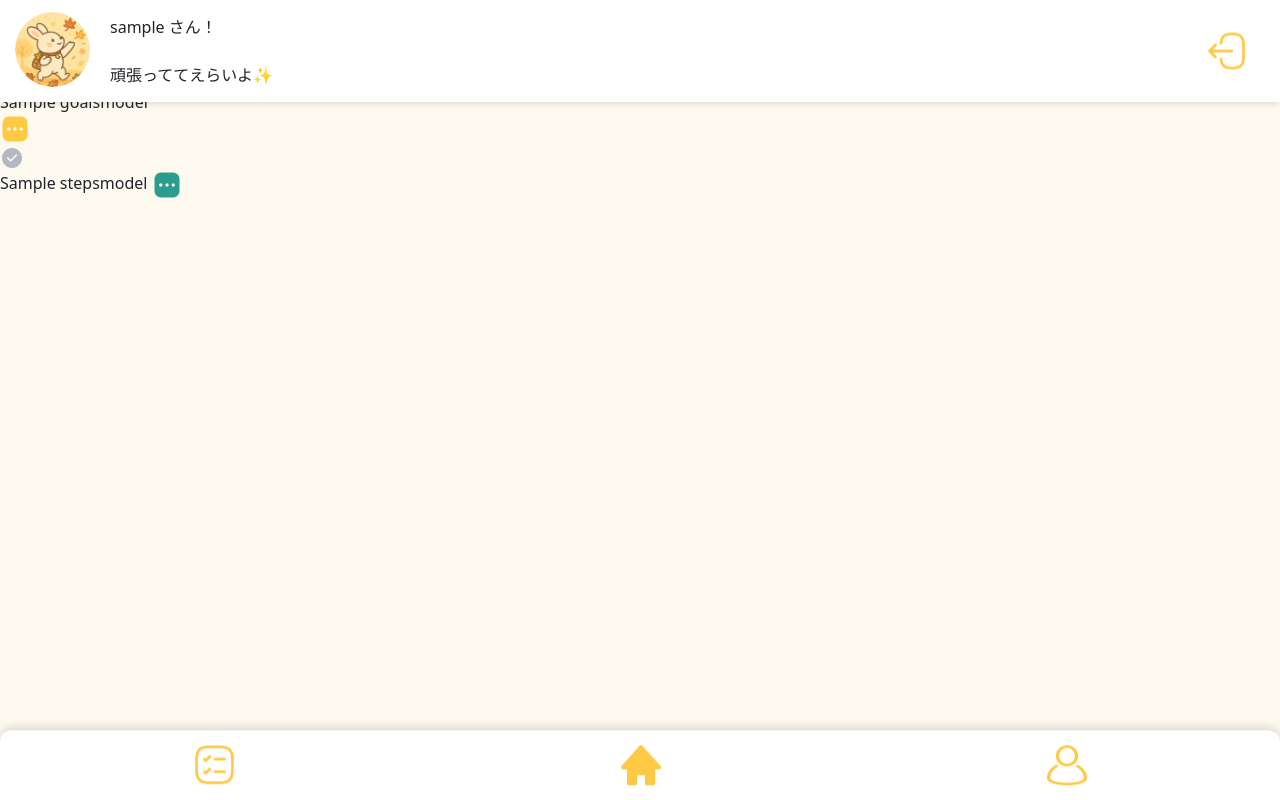
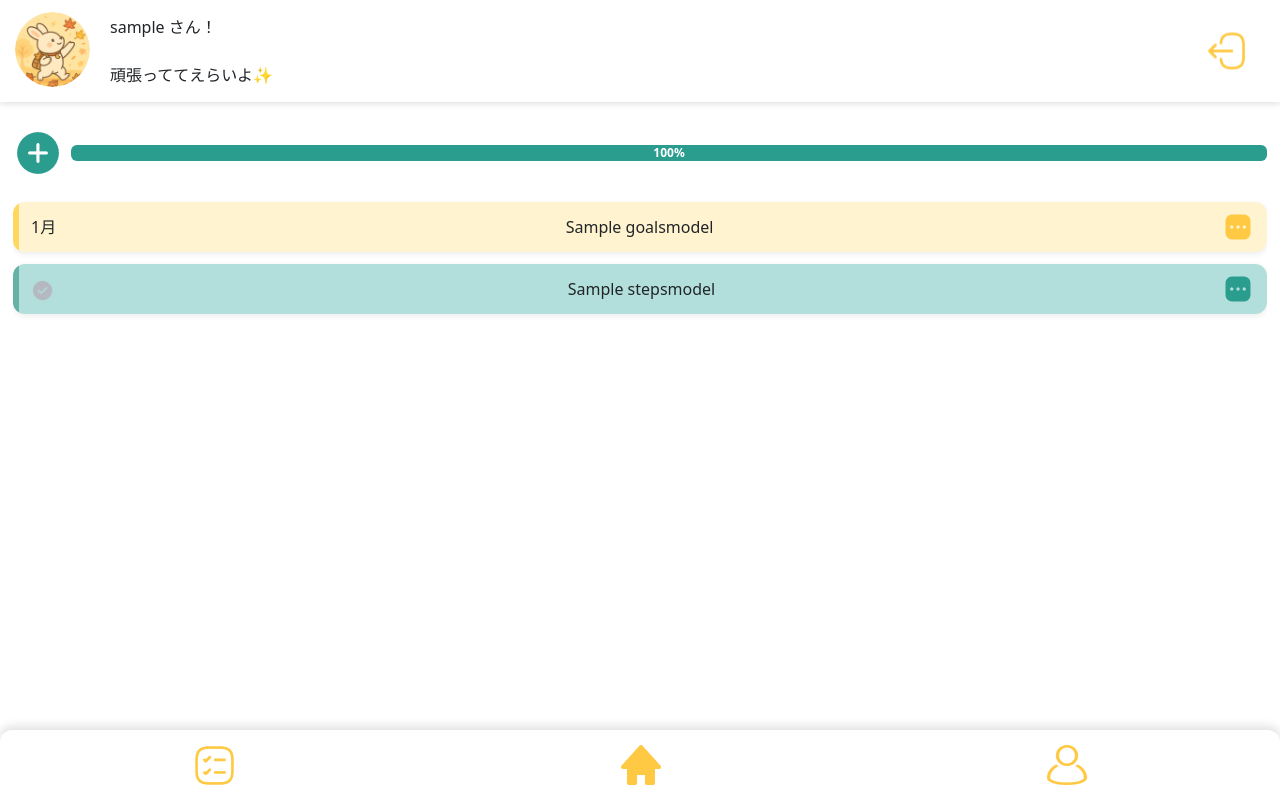
Before and after one commit to 2025-Autumn-RareTECH-Team-B/app, a Django app: page /goals/1/ in a window 1280 px wide. Run offline with Django 5.2, Linux system fonts and the light colour scheme; a user stored in the database is signed in; tables that the repository leaves empty hold one stand-in row (values such as "Sample post"); some libraries are stand-ins or nearby versions; some web fonts are replaced.

Commit message:
fix:goal_detail.css goal_detail.html favicon3.png追加 base.html ファビコンを変更

```diff
--- /dev/null
+++ b/app/goals/static/goals/css/goal_detail.css
@@ -0,0 +1,114 @@
+.page-content {
+    padding-top: 118px !important;   /* ← これを追加！ヘッダーの高さぶん */
+    background-color: var(--white);
+    margin: 0 13px;
+}
+
+/* ===== 長期目標（黄色）ボックス ===== */
+.goals_select {
+    position: relative; /* ← 縦ラインの基準にする */
+    background-color: #FFF4CF;  /* 柔らかい黄色 */
+    border-radius: 12px;
+    padding: 10px 14px 10px 18px; /* ← 左に少し余白を増やす */
+    display: flex;
+    align-items: center;
+    justify-content: space-between;
+    box-shadow: 0 2px 6px rgba(0,0,0,0.08);
+    margin-bottom: 12px;
+    overflow: hidden; /* ← 線のはみ出し防止 */
+}
+
+/* 左の縦ライン（黄色） */
+.goals_select::before {
+    content: "";
+    position: absolute;
+    left: 0; /* ← ボックス内の左端 */
+    top: 0;
+    width: 6px;  /* 線の太さ */
+    height: 100%;
+    border-top-left-radius: 12px;
+    border-bottom-left-radius: 12px;
+    background-color: #FFD75F; /* 黄色ライン */
+    z-index: 1;
+}
+
+/* ===== ステップ（緑）ボックス ===== */
+.step-items {
+    position: relative; /* ← 縦ラインの基準にする */
+    background-color: #B2DFDB; /* やや青寄りの緑 */
+    border-radius: 12px;
+    padding: 10px 14px 10px 18px; /* ← 左に少し余白を増やす */
+    display: flex;
+    align-items: center;
+    justify-content: space-between;
+    box-shadow: 0 2px 6px rgba(0,0,0,0.08);
+    margin-bottom: 12px;
+    overflow: hidden; /* ← 線のはみ出し防止 */
+}
+
+/* 左の縦ライン（緑） */
+.step-items::before {
+    content: "";
+    position: absolute;
+    left: 0; /* ← ボックス内の左端 */
+    top: 0;
+    width: 6px;
+    height: 100%;
+    border-top-left-radius: 12px;
+    border-bottom-left-radius: 12px;
+    background-color: #66B2A7; /* 緑ライン */
+    z-index: 1;
+}
+
+
+.d-flex.align-items-center.mb-3 {
+    margin-top: 10px;
+    margin-bottom: 24px !important;
+}
+
+body {
+    background: var(--white) !important;
+}
+
+.progress-bar.bg-success {
+    background-color: var(--green) !important; /* 柔らかいミント系の緑 */
+}
+
+.progress {
+    height: 16px; /* ← デフォルト8px前後。お好みで12〜16px程度に */
+}
+
+/* 左右の要素（月と三点リーダー）を固定幅に */
+.goals_select p:first-child,   /* 月の部分 */
+.goals_select button {         /* 三点リーダー */
+    flex-shrink: 0;
+}
+
+/* 中央のタイトル部分（長文対応） */
+.goals_select p:nth-child(2) {
+    margin: 0 7px; /* 左右に余白 */
+    word-break: break-word; /* 長い文も折り返し */
+}
+
+/* 左右のボタンを固定幅にして潰れないようにする */
+.step-items form,
+.step-items button {
+    flex-shrink: 0;   /* ← 幅を固定 */
+}
+
+/* 真ん中のテキスト部分を伸縮OKに */
+.step-items p,
+.step-items span,
+.step-items div {
+    flex-grow: 1;
+    margin: 0 10px; /* 左右のアイコンと余白を確保 */
+    word-break: break-word; /* 長い文章も折り返す */
+}
+
+/* チェックアイコン（未完・完了）の右側に余白を追加 */
+.step-items form img {
+    margin-right: 6px; /* ← お好みで6〜10px程度でもOK */
+    width: 23px;       /* 現在のサイズを維持 */
+    height: 23px;
+    flex-shrink: 0;    /* 潰れ防止（既に入っていてもOK） */
+}
--- a/app/goals/templates/goals/goal_detail.html
+++ b/app/goals/templates/goals/goal_detail.html
@@ -1,18 +1,23 @@
 {% extends "base/base-loggedin.html" %}
 {% load static %}
+
 {% block title %}
     ステップ一覧 | Habi
 {% endblock %}
 
-<!-- 本当はblock main_content -->
+{% block extra_css %}
+{{ block.super }}
+<link rel="stylesheet" href="{% static 'goals/css/goal_detail.css' %}">
+{% endblock %}
+
 {% block main_content %}
+<div class="page-content">
 <!-- +ボタンとプログレスバーの部分 -->
     <div class="d-flex align-items-center mb-3">
         <!-- ＋ボタン -->
         <a href="{% url 'steps:step_create' goal.id %}" class="me-2 flex-shrink-0">
             <img src="{% static 'goals/img/add-circle-green.png' %}"
-            alt="作成"
-        >
+                    alt="作成" >
         </a>
         <!-- プログレスバー挿入 -->
         <div class="flex-grow-1" style="min-width: 0; width: 0;">
@@ -30,9 +35,7 @@
                     <span class="position-absolute top-50 start-0 translate-middle-y text-white fw-bold" style="width: {{ progress_percent }}%; text-align: center;">
                         {{ progress_percent }}%
                     </span>
-            </div>
                 {% endif %}
-        </div>
             </div>
         </div>
     </div>
@@ -50,6 +53,7 @@
         </button>
     </div>
     {% for step in steps %}
+
     <!-- ステップの一覧。緑色で表示するところ -->
     <div class="step-items">
     <!-- チェックボックス挿入予定 -->
@@ -73,6 +77,12 @@
         </button>
     </div>
     {% include "modal/steps-deletemodal.html" with step=step %}
+    {% empty %}
+    <div class="text-center text-muted my-4">
+        <p>スモールステップが登録されていません。</p>
+        <p>早速登録してみましょう！</p>
+    </div>
 {% endfor %}
 {% include "modal/edit-or-deletemodal.html" with goal=goal %}
+</div>
 {% endblock %}
--- a/templates/base/base.html
+++ b/templates/base/base.html
@@ -16,8 +16,8 @@
         <link href="https://fonts.googleapis.com/css2?family=ABeeZee&family=Beau+Rivage&family=Playfair+Display:ital@1&display=swap" rel="stylesheet">
 
         <!-- Favicon -->
-        <link rel="icon" href="{% static 'img/favicon1.png' %}" type="image/png">
-        <link rel="apple-touch-icon" href="{% static 'img/favicon1.png' %}">
+        <link rel="icon" href="{% static 'img/favicon3.png' %}" type="image/png">
+        <link rel="apple-touch-icon" href="{% static 'img/favicon3.png' %}">
 
         <!------- CSSリンク ---->
         <link rel="stylesheet" href="{% static 'css/color.css' %}">
```
Also changed, not shown: static/img/favicon3.png (added). Lines whose indentation alone changed are shown as unchanged.
